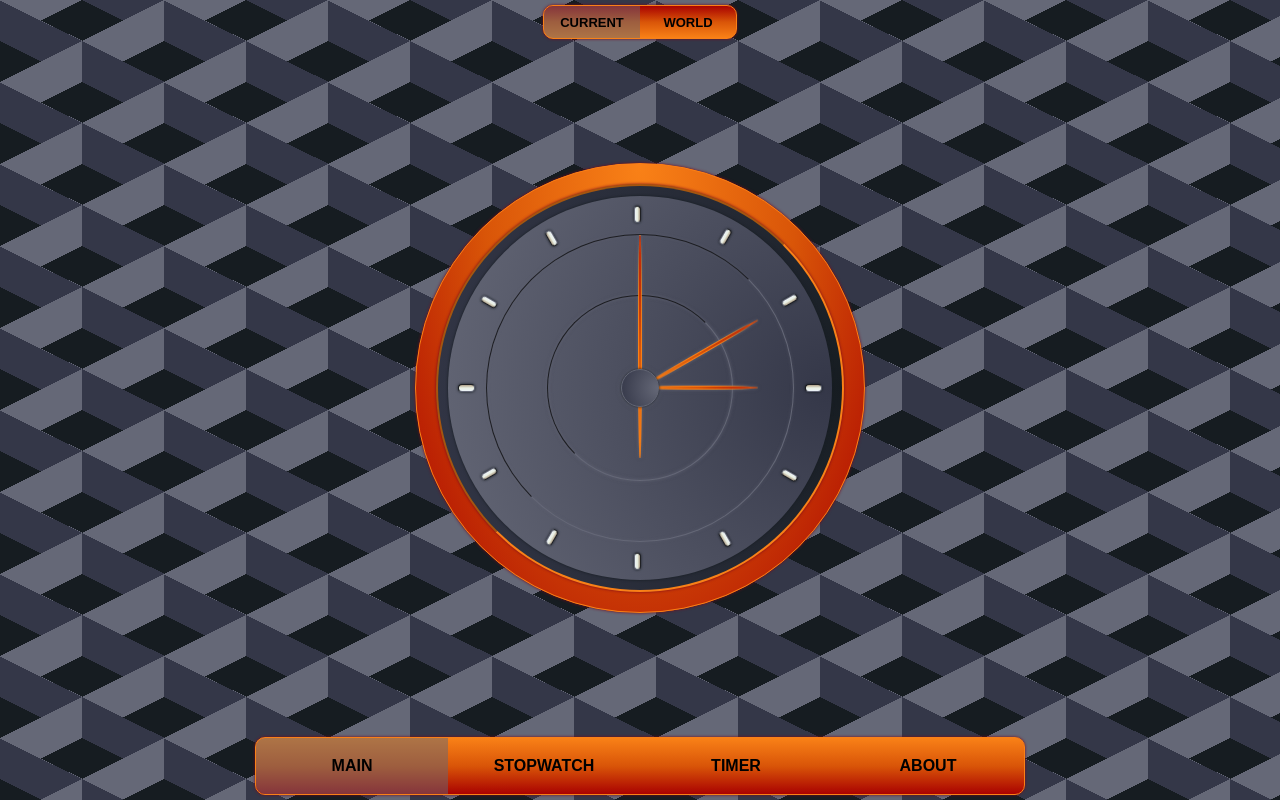
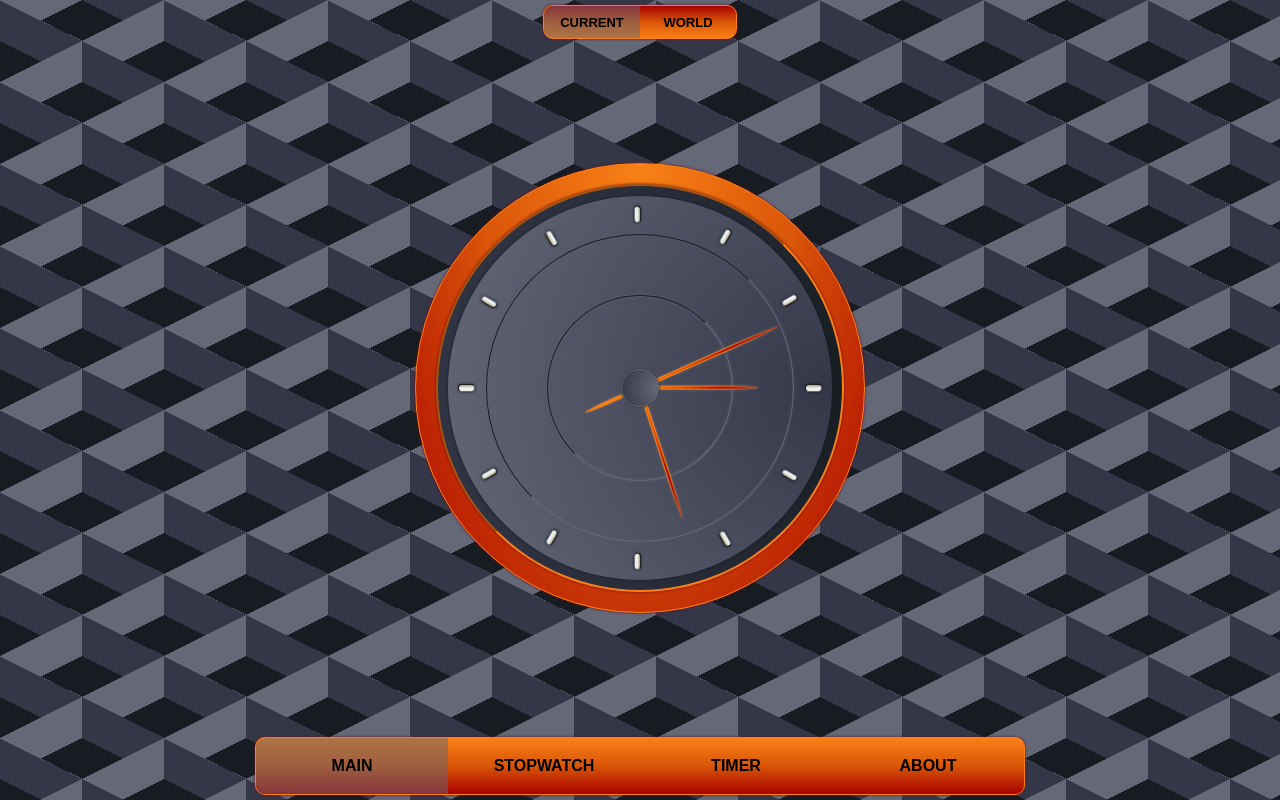
Before and after one commit to patrickgunnar/sun-time-app, a React (Create React App) app: page / in a window 1280 px wide. Built offline with nearby package versions, Linux system fonts and the light colour scheme.

Commit message:
feat: added current time hanlder

```diff
--- a/src/components/clock-frame.tsx
+++ b/src/components/clock-frame.tsx
@@ -1,5 +1,6 @@
 import { styled } from "styled-components";
 import { screenSizes } from "../screen-sizes";
+import { useEffect, useState } from "react";
 
 
 const OuterFrame = styled.div`
@@ -127,13 +128,13 @@ const ClockHourFrame = styled.div<{width: number}>`
 `
 
 const ClockPointer = styled.div<{
-    height: number, width: number, bottom: number, rotate?: number
+    height: number, width: number, bottom: number, rotate: number, after?: number
  }>`
-    background: linear-gradient(to top, var(--color-007), var(--color-006), var(--color-005));
+    background: linear-gradient(to top, var(--color-007), var(--color-006), var(--color-005), var(--color-005));
     filter: drop-shadow(0 0 .1rem var(--color-004));
 
     border: 1px solid var(--color-007);
-    border-radius: 100%;
+    border-radius: 100% 100% 0% 0%;
     transform-origin: bottom;
     transform: rotate(${props => props.rotate}deg);
 
@@ -142,18 +143,79 @@ const ClockPointer = styled.div<{
 
     height: ${props => props.height}%;
     width: ${props => props.width}%;
+
+    &::after {
+        content: " ";
+        background: linear-gradient(to top, var(--color-007), var(--color-007));
+        filter: drop-shadow(0 0 .1rem var(--color-004));
+
+        border: 1px solid var(--color-007);
+        border-radius: 0% 0% 150% 150%;
+
+        position: absolute;
+        transform: translate(-50%);
+        top: 100%;
+        left: 50%;
+        right: 50%;
+
+        height: ${props => props.after ?? 0}%;
+        width: 100%;
+    }
 `
 
 const ClockFrame = () => {
+    // clock seconds rotation
+    const [seconds, setSeconds] = useState<number>(new Date().getSeconds() * 6)
+    // clock minutes rotation
+    const [minutes, setMinutes] = useState<number>(new Date().getMinutes() * 6)
+    // clock hours rotation
+    const [hours, setHours] = useState<number>((((new Date().getHours() + 11) % 12) + 1) * 30)
+
+    useEffect(() => {
+        // generates current time handler
+        const getCurrentTime = () => {
+            const date = new Date()
+
+            const hour = ((date.getHours() + 11) % 12) + 1
+            const minute = date.getMinutes()
+            const second = date.getSeconds()
+
+            return {
+                hour, minute, second
+            }
+        }
+
+        // updates clock handler
+        const handleUpdate = () => {
+            const { hour, minute, second } = getCurrentTime()
+
+            // get time degrees
+            const hoursDeg = hour * 30
+            const minsDeg = minute * 6
+            const secsDeg = second * 6
+
+            // set hours
+            setHours(hoursDeg)
+            // set minutes
+            setMinutes(minsDeg)
+            // set secconds
+            setSeconds(secsDeg)
+        }
+
+        const interval = setInterval(handleUpdate, 1000)
+
+        return () => clearInterval(interval)
+    }, [])
+
     return (
         <OuterFrame>
             <InnerFrame>
                 <ClockBase>
                     <ClockCircleFrame size={80}>
                         <ClockCircleFrame size={60}>
-                            <ClockPointer height={120} width={.7} bottom={12} />
-                            <ClockPointer height={73} width={1.15} bottom={50} rotate={60} />
-                            <ClockPointer height={63} width={1.25} bottom={50} rotate={90} />
+                            <ClockPointer height={63} width={1.30} bottom={50} rotate={hours} />
+                            <ClockPointer height={73} width={1.15} bottom={50} rotate={minutes} />
+                            <ClockPointer height={81} width={1} after={40} bottom={50} rotate={seconds} />
                             <ClockCircleFull />
                         </ClockCircleFrame>
                     </ClockCircleFrame>
```
